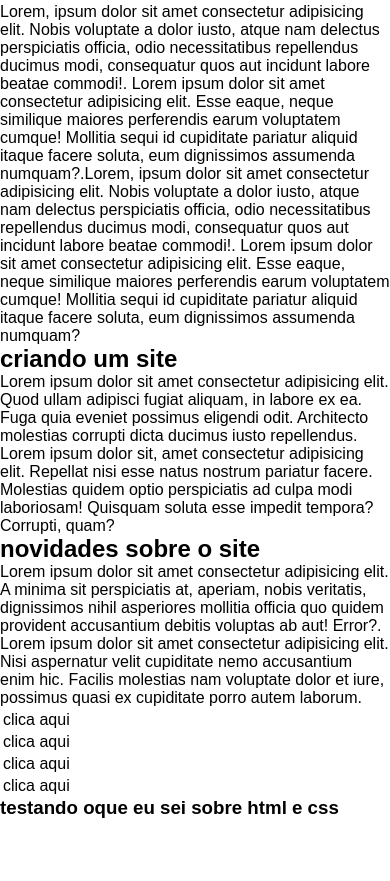
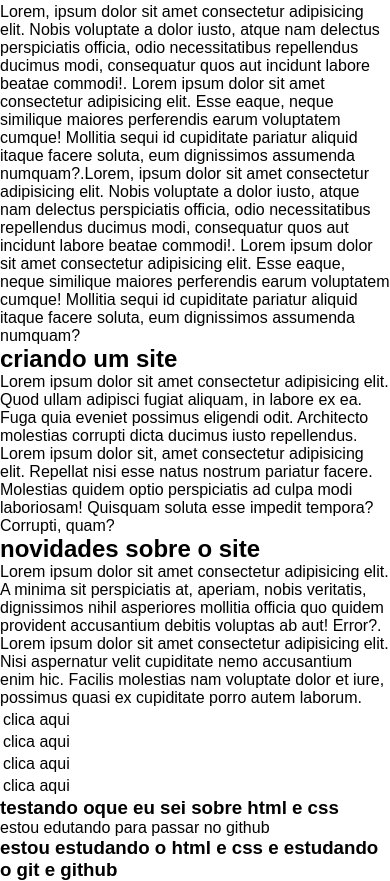
Before and after one commit to joelson-bungo/java, a plain HTML site: page site responsivo/index.html in a window 390 px wide. Shown: the part 1187-2068 px from the top of the page. Before the commit the page ends 2006 px from the top, so only its background shows below. Drawn offline with Linux system fonts and the light colour scheme.

Commit message:
modifiquei o html responsive 2
legal

```diff
--- a/site responsivo/index.html
+++ b/site responsivo/index.html
@@ -27,6 +27,7 @@
 </picture>
 <p> Lorem, ipsum dolor sit amet consectetur adipisicing elit. Nobis voluptate a dolor iusto, atque nam delectus perspiciatis officia, odio necessitatibus repellendus ducimus modi, consequatur quos aut incidunt labore beatae commodi!. Lorem ipsum dolor sit amet consectetur adipisicing elit. Esse eaque, neque similique maiores perferendis earum voluptatem cumque! Mollitia sequi id cupiditate pariatur aliquid itaque facere soluta, eum dignissimos assumenda numquam?.Lorem, ipsum dolor sit amet consectetur adipisicing elit. Nobis voluptate a dolor iusto, atque nam delectus perspiciatis officia, odio necessitatibus repellendus ducimus modi, consequatur quos aut incidunt labore beatae commodi!. Lorem ipsum dolor sit amet consectetur adipisicing elit. Esse eaque, neque similique maiores perferendis earum voluptatem cumque! Mollitia sequi id cupiditate pariatur aliquid itaque facere soluta, eum dignissimos assumenda numquam? </p>
 
+
 <section>
   <h2>criando um site </h2>
   <p> Lorem ipsum dolor sit amet consectetur adipisicing elit. Quod ullam adipisci fugiat aliquam, in labore ex ea. Fuga quia eveniet possimus eligendi odit. Architecto molestias corrupti dicta ducimus iusto repellendus. Lorem ipsum dolor sit, amet consectetur adipisicing elit. Repellat nisi esse natus nostrum pariatur facere. Molestias quidem optio perspiciatis ad culpa modi laboriosam! Quisquam soluta esse impedit tempora? Corrupti, quam?  </p>
@@ -50,10 +51,13 @@
 <article>
   <section>
     <h3>testando oque eu sei sobre html e css</h3>
+    <p>estou edutando para passar no github</p>
   </section>
 </article>
 </main>
-
+<section>
+  <h3>estou estudando o html e css e estudando o git e github</h3>
+</section>
 
   </body>
   </html>
```
